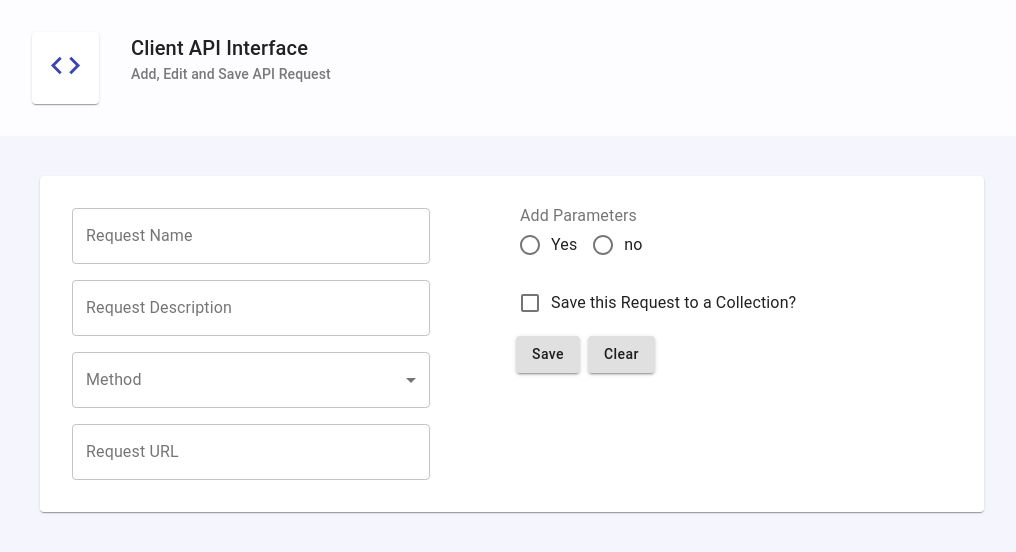
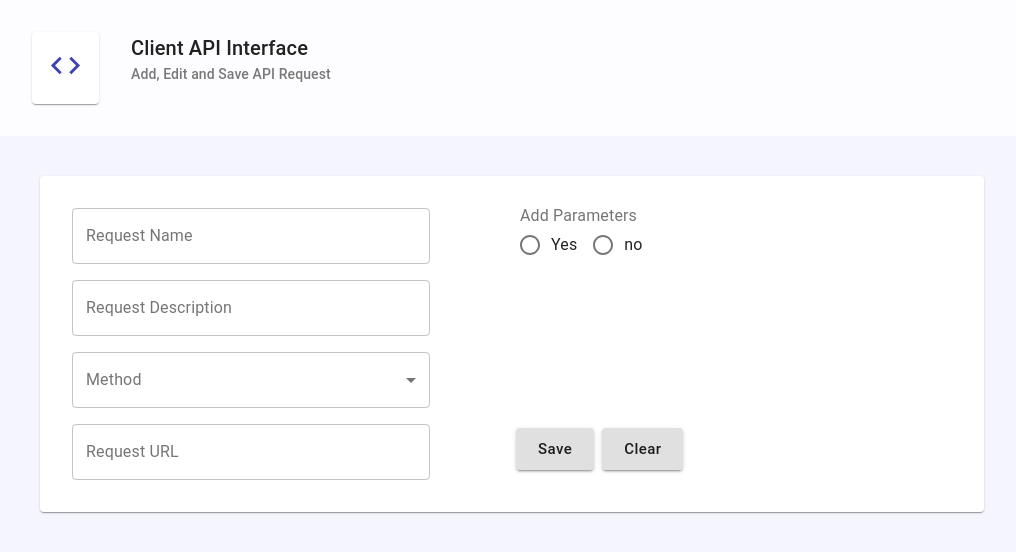
Before and after one commit to i-mckinney/regulatory-dashboard, a React (Create React App) app in the folder Company View/: page / in a window 1280 px wide. Shown: the top 552 px of the page, without its empty margins (128-1144 px from the left). Built offline with nearby package versions, Linux system fonts and the light colour scheme.

Commit message:
starting point for client api page

```diff
--- a/Company View/src/pages/ClientRequestsPage/AddRequestForm.js
+++ b/Company View/src/pages/ClientRequestsPage/AddRequestForm.js
@@ -23,6 +23,10 @@ const parametersYesNo = [
   { id: 'yes', title: 'Yes' },
   { id: 'no', title: 'no' },
 ];
+
+const buttonStyle = {
+  marginTop: '150px',
+};
 
 export default function AddRequestForm() {
   const validate = () => {
@@ -79,15 +83,14 @@ export default function AddRequestForm() {
             onChange={handleInputChange}
             items={parametersYesNo}
           />
-          <Controls.Checkbox
-            name='addRequestToCollection'
-            label='Save this Request to a Collection?'
-            value={values.addRequestToCollection}
-            onChange={handleInputChange}
-          />
-          <div>
-            <Controls.Button type='submit' text='Save' />
-            <Controls.Button type='Reset' text='Clear' onClick={resetForm} />
+          <div style={buttonStyle}>
+            <Controls.Button type='submit' size='large' text='Save' />
+            <Controls.Button
+              type='Reset'
+              size='large'
+              text='Clear'
+              onClick={resetForm}
+            />
           </div>
         </Grid>
       </Grid>
```
